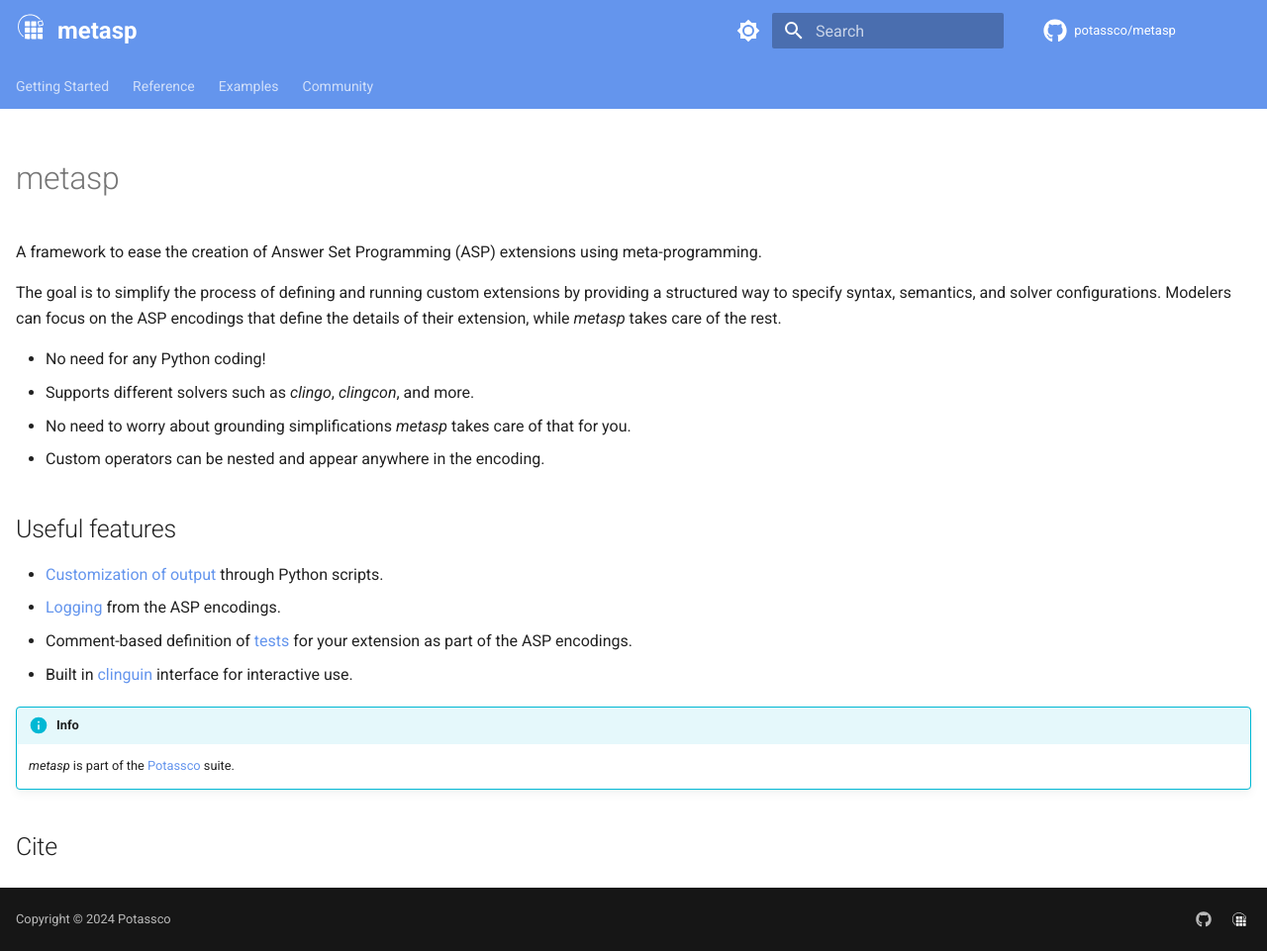
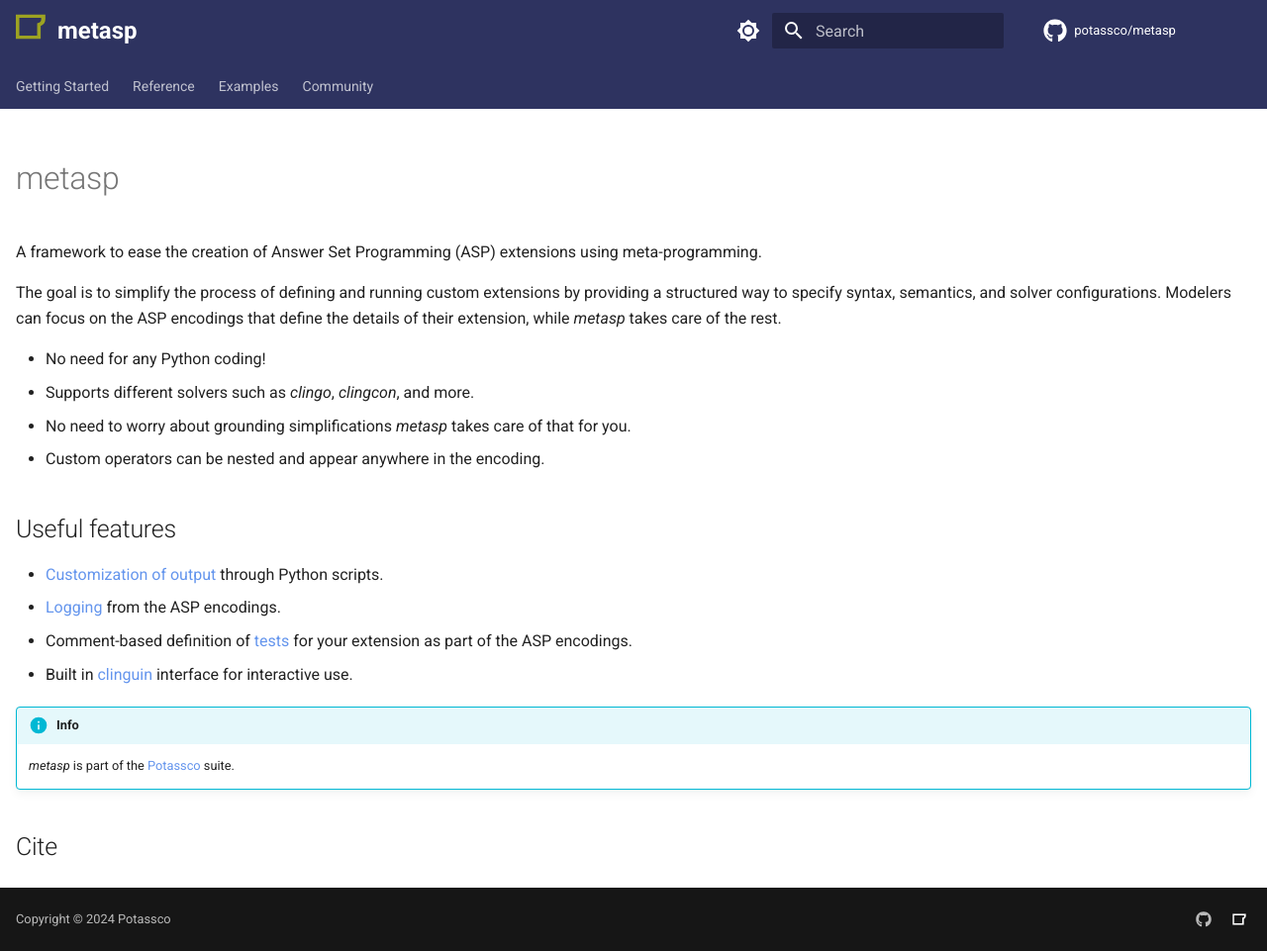
Before and after one commit to potassco/metasp, an MkDocs documentation site: the page built from docs/index.md, in a window 1280 px wide and 961 px high. Shown: the whole window at 99% size. Built offline with MkDocs 1.6.1 and Material for MkDocs 9.7.7, drawn with Linux system fonts in a browser that asks for light colours; comment, search, counter and statistics services are not loaded.

Commit message:
New branding

```diff
--- a/docs/_custom/css/extra.css
+++ b/docs/_custom/css/extra.css
@@ -4,7 +4,12 @@
 
 [data-md-color-scheme="slate"] .md-header,
 [data-md-color-scheme="slate"] .md-tabs {
-    --md-primary-fg-color: #253758;
+    --md-primary-fg-color: #000848;
+}
+
+[data-md-color-scheme="default"] .md-header,
+[data-md-color-scheme="default"] .md-tabs {
+    --md-primary-fg-color: #2E3360;
 }
 
 .md-grid {
```
Also changed, not shown: docs/_custom/overrides/.icons/potassco-full-logo.svg, docs/_custom/overrides/.icons/potassco-logo.svg, docs/assets/images/potassco-logo-dark.svg, docs/assets/images/potassco-logo.svg.
